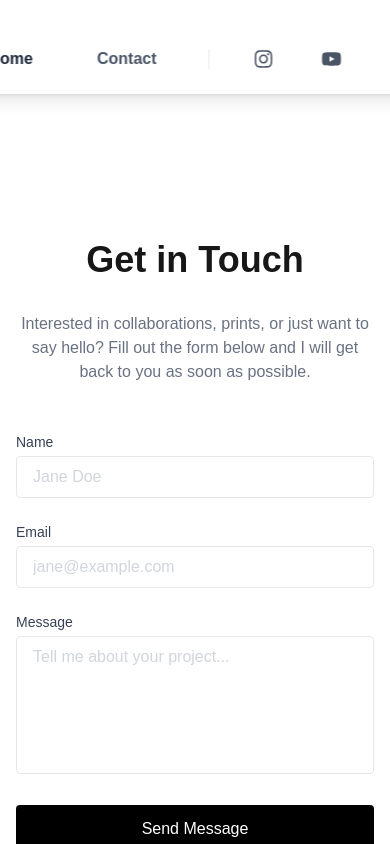
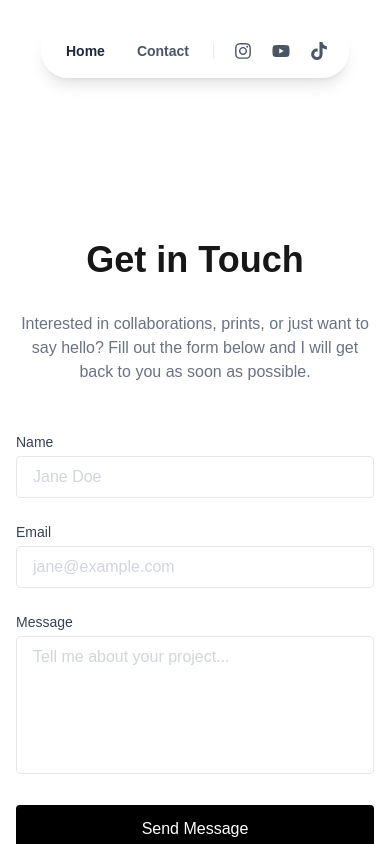
Before and after one commit to sandaruk93/photography-portfolio, a Next.js app: page /contact in a window 390 px wide. Shown: the top 844 px of the page. Built offline with nearby package versions, Linux system fonts and the light colour scheme; no server answers.

Commit message:
Implement dynamic navigation bar scaling on scroll

```diff
--- a/src/components/Layout/Header.tsx
+++ b/src/components/Layout/Header.tsx
@@ -1,11 +1,22 @@
 'use client';
 
+import { useState, useEffect } from 'react';
 import Link from 'next/link';
 import { usePathname } from 'next/navigation';
 import { FaInstagram, FaYoutube, FaTiktok } from "react-icons/fa";
 
 export default function Header() {
     const pathname = usePathname();
+    const [isScrolled, setIsScrolled] = useState(false);
+
+    useEffect(() => {
+        const handleScroll = () => {
+            setIsScrolled(window.scrollY > 50);
+        };
+
+        window.addEventListener('scroll', handleScroll);
+        return () => window.removeEventListener('scroll', handleScroll);
+    }, []);
 
     const handleHomeClick = (e: React.MouseEvent<HTMLAnchorElement>) => {
         if (pathname === '/') {
@@ -15,51 +26,92 @@ export default function Header() {
     };
 
     return (
-        <header className="fixed top-6 left-1/2 -translate-x-1/2 z-50">
-            <nav className="flex items-center gap-6 bg-white/60 dark:bg-black/60 backdrop-blur-md border border-white/20 dark:border-white/10 px-8 py-3 rounded-full shadow-lg hover:shadow-xl transition-all duration-300">
+        <header className="fixed top-6 left-1/2 -translate-x-1/2 z-50 w-[95%] max-w-fit transition-all duration-300">
+            <nav
+                className={`
+                    flex items-center justify-between md:justify-center
+                    bg-white/60 dark:bg-black/60 backdrop-blur-md
+                    border border-white/20 dark:border-white/10
+                    rounded-full shadow-lg hover:shadow-xl
+                    transition-all duration-300 w-full md:w-auto
+                    ${isScrolled ? 'gap-2 md:gap-4 px-3 py-1.5 md:px-6 md:py-2' : 'gap-2 md:gap-6 px-3 py-2 md:px-8 md:py-3'}
+                `}
+            >
                 <Link
                     href="/"
                     onClick={handleHomeClick}
-                    className="px-5 py-2.5 text-base font-bold text-gray-800 dark:text-gray-200 hover:text-black dark:hover:text-white hover:bg-white/50 dark:hover:bg-white/10 rounded-full transition-all duration-300"
+                    className={`
+                        font-bold text-gray-800 dark:text-gray-200
+                        hover:text-black dark:hover:text-white
+                        hover:bg-white/50 dark:hover:bg-white/10
+                        rounded-full transition-all duration-300
+                        ${isScrolled ? 'px-3 py-2 md:px-4 md:py-2 text-sm md:text-sm' : 'px-3 py-2 md:px-5 md:py-2.5 text-sm md:text-base'}
+                    `}
                 >
                     Home
                 </Link>
                 <Link
                     href="/contact"
-                    className="px-5 py-2.5 text-base font-bold text-gray-600 dark:text-gray-400 hover:text-black dark:hover:text-white hover:bg-white/50 dark:hover:bg-white/10 rounded-full transition-all duration-300"
+                    className={`
+                        font-bold text-gray-600 dark:text-gray-400
+                        hover:text-black dark:hover:text-white
+                        hover:bg-white/50 dark:hover:bg-white/10
+                        rounded-full transition-all duration-300
+                        ${isScrolled ? 'px-3 py-2 md:px-4 md:py-2 text-sm md:text-sm' : 'px-3 py-2 md:px-5 md:py-2.5 text-sm md:text-base'}
+                    `}
                 >
                     Contact
                 </Link>
 
-                <div className="w-px h-5 bg-gray-300/50 dark:bg-gray-700/50 mx-2" />
+                <div className={`w-px bg-gray-300/50 dark:bg-gray-700/50 mx-1 md:mx-2 transition-all duration-300 ${isScrolled ? 'h-3 md:h-4' : 'h-4 md:h-5'}`} />
 
+                <div className="flex items-center gap-1 md:gap-2">
                     <Link
                         href="https://www.instagram.com/sandarugraphy/"
                         target="_blank"
                         rel="noopener noreferrer"
-                    className="p-3 text-gray-600 dark:text-gray-400 hover:text-black dark:hover:text-white hover:bg-white/50 dark:hover:bg-white/10 rounded-full transition-all duration-300"
+                        className={`
+                            text-gray-600 dark:text-gray-400
+                            hover:text-black dark:hover:text-white
+                            hover:bg-white/50 dark:hover:bg-white/10
+                            rounded-full transition-all duration-300
+                            ${isScrolled ? 'p-2 md:p-2' : 'p-2 md:p-3'}
+                        `}
                         aria-label="Instagram"
                     >
-                    <FaInstagram size={20} />
+                        <FaInstagram size={18} className={`transition-all duration-300 ${isScrolled ? 'md:w-4 md:h-4' : 'md:w-5 md:h-5'}`} />
                     </Link>
                     <Link
                         href="https://www.youtube.com/@sandarusuranjaya"
                         target="_blank"
                         rel="noopener noreferrer"
-                    className="p-3 text-gray-600 dark:text-gray-400 hover:text-black dark:hover:text-white hover:bg-white/50 dark:hover:bg-white/10 rounded-full transition-all duration-300"
+                        className={`
+                            text-gray-600 dark:text-gray-400
+                            hover:text-black dark:hover:text-white
+                            hover:bg-white/50 dark:hover:bg-white/10
+                            rounded-full transition-all duration-300
+                            ${isScrolled ? 'p-2 md:p-2' : 'p-2 md:p-3'}
+                        `}
                         aria-label="YouTube"
                     >
-                    <FaYoutube size={20} />
+                        <FaYoutube size={18} className={`transition-all duration-300 ${isScrolled ? 'md:w-4 md:h-4' : 'md:w-5 md:h-5'}`} />
                     </Link>
                     <Link
                         href="https://www.tiktok.com/@sandaru.space?_r=1&_t=ZS-92woH0cRhAX"
                         target="_blank"
                         rel="noopener noreferrer"
-                    className="p-3 text-gray-600 dark:text-gray-400 hover:text-black dark:hover:text-white hover:bg-white/50 dark:hover:bg-white/10 rounded-full transition-all duration-300"
+                        className={`
+                            text-gray-600 dark:text-gray-400
+                            hover:text-black dark:hover:text-white
+                            hover:bg-white/50 dark:hover:bg-white/10
+                            rounded-full transition-all duration-300
+                            ${isScrolled ? 'p-2 md:p-2' : 'p-2 md:p-3'}
+                        `}
                         aria-label="TikTok"
                     >
-                    <FaTiktok size={20} />
+                        <FaTiktok size={18} className={`transition-all duration-300 ${isScrolled ? 'md:w-4 md:h-4' : 'md:w-5 md:h-5'}`} />
                     </Link>
+                </div>
             </nav>
         </header>
     );
```
Lines whose indentation alone changed are shown as unchanged.
